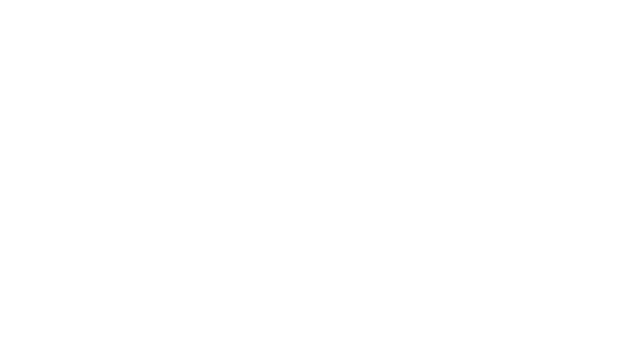
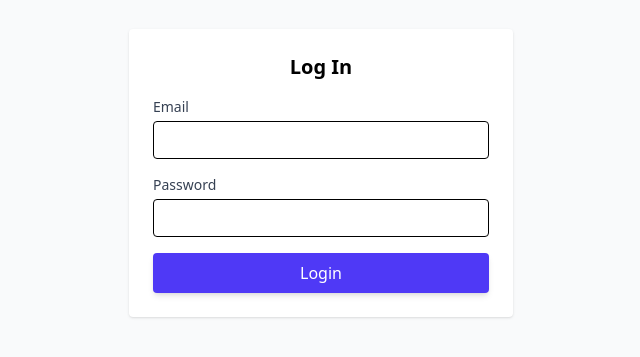
Before and after one commit to YashiGarg016/bots-warehouse, a React (Vite) app in the folder warehouse-robot-dashboard/: page /login in a window 1280 px wide. Before the commit this address had no page. Shown: the part 227-584 px from the top of the page, without its empty margins (319-959 px from the left). Built offline with nearby package versions, Linux system fonts and the light colour scheme.

Commit message:
added auth with globalStorage

```diff
--- a/warehouse-robot-dashboard/src/App.jsx
+++ b/warehouse-robot-dashboard/src/App.jsx
@@ -1,4 +1,4 @@
-import { BrowserRouter, Routes, Route } from 'react-router-dom'
+import { BrowserRouter, Routes, Route, Router } from 'react-router-dom'
 import Dashboard from './pages/Dashboard'
 import Login from './pages/Login'
 import Navbar from './components/Navbar';
@@ -11,11 +11,15 @@ import { useDispatch } from 'react-redux';
 import { use, useEffect } from 'react';
 import { useSelector } from 'react-redux';
 import { setQueue } from './store/tasksSlice';
+import Signup from './pages/Signup';
+import { Navigate } from 'react-router-dom';
 
 
 function App() {
   const dispatch = useDispatch();
   const queue = useSelector((state) => state.tasks.queue);
+
+  const isAuthenticated = useSelector((state) => state.auth.isAuthenticated);
 
   useEffect(() => {
     if(queue.length === 0) return;
@@ -29,20 +33,30 @@ function App() {
   }, [queue, dispatch]);
 
   return (
-    <>
-    {/* <Navbar /> */}
     <BrowserRouter>
       <Routes>
-      <Route path="/" element={<Login />}/>
+        {!isAuthenticated ? (
+          <>
+            <Route path='/login' element={<Login />}/>
+            <Route path='/signup' element={<Signup />}/>
+            <Route path='*' element={<Navigate to='/signup' replace />}/>
+          </>
+        ) : (
+          <>
+            <Route path='/login' element={<Login />} />
+            <Route path='/signup' element={<Signup />} />
+            <Route path='/login' element={<Login />} />
             <Route path="/dashboard" element={<Dashboard />}/>
             <Route path="/bots" element={<BotStatus />}/>
             <Route path="/task-allocation" element={<TaskAllocation />}/>
             <Route path="/task-queue" element={<TaskQueue />}/>
             <Route path="/analytics" element={<Analytics />}/>
             <Route path="/map" element={<Map/>}/>
+          </>
+        )}
+      </Routes>
+    </BrowserRouter>
 
-    </Routes>
-    </BrowserRouter></>
   );
 }
 
--- a/warehouse-robot-dashboard/src/pages/Login.jsx
+++ b/warehouse-robot-dashboard/src/pages/Login.jsx
@@ -1,14 +1,17 @@
+import { useState } from "react";
+import { useDispatch } from "react-redux";
+import { login } from "../store/authSlice";
 import { useNavigate } from "react-router-dom";
 
 export default function Login() {
-    const navigate = useNavigate();
+    const dispatch = useDispatch();
+    const [email, setEmail] = useState("");
+    const [password, setPassword] = useState("");
 
     const handleSubmit = (e) => {
         e.preventDefault();
-
-        //add validation later
-
-        navigate("/dashboard");
+        if(!email || !password) return;
+        dispatch(login({ email }));
     };
 
     return (
@@ -18,20 +21,29 @@ export default function Login() {
             className="bg-white p-6 rounded shadow w-full max-w-sm space-y-4"
             >
 
-            <h1 className="text-xl font-semibold text-center"> Login </h1>
-            <input
-                className="w-full border p-2 rounded"
-                placeholder="Email"
-            />
+            <h1 className="text-xl font-semibold text-center"> Log In </h1>
+            <div>
+                <label className="block text-sm font-medium text-gray-700">Email</label>
+                <input
+                    type="email"
+                    className="mt-1 w-full border rounded px-3 py-2 text-sm"
+                    value={email}
+                    onChange={(e) => setEmail(e.target.value)}
+                    required/>
+            </div>
 
-            <input
-                type="password"
-                className="w-full border p-2 rounded"
-                placeholder="Password"
-            />
+            <div>
+                <label className="block text-sm font-medium text-gray-700">Password</label>
+                <input
+                    type="password"
+                    className="mt-1 w-full border rounded px-3 py-2 text-sm"
+                    value={password}
+                    onChange={(e) => setPassword(e.target.value)}
+                    required/>
+            </div>
             <button
                 type="submit"
-                className="w-full bg-blue-600 hover:bg-blue-700 text white font-medium py-2 rounded shadow-md"
+                className="w-full bg-indigo-600 text-white hover:bg-indigo-700 text white font-medium py-2 rounded shadow-md"
             >
                 Login
             </button>
--- /dev/null
+++ b/warehouse-robot-dashboard/src/pages/Signup.jsx
@@ -0,0 +1,57 @@
+import React, { useState } from 'react'
+import { useDispatch } from 'react-redux'
+import { signup } from '../store/authSlice';
+
+export default function Signup() {
+
+    const dispatch = useDispatch();
+    const [email, setEmail] = useState("");
+    const [password, setPassword] = useState("");
+
+    const handleSubmit = (e) => {
+        e.preventDefault();
+        if(!email || password.length < 8) return;
+        dispatch(signup({ email })); //auto login after signup
+    };
+
+  return (
+    <div className='min-h-screen flex items-center justify-center bg-slate-50'>
+        <form onSubmit={handleSubmit}
+        className='bg-white border rounded p-6 shadow-sm w-full max-w-sm space-y-4'>
+            <h1 className='text-xl font-semibold text-center'>Sign Up</h1>
+
+            <div>
+                <label className='block text-sm font-medium text-gray-700'>Email</label>
+                <input
+                    type="email"
+                    className='mt-1 w-full border rounded px-3 py-2 text-sm'
+                    value={email}
+                    onChange={(e) => setEmail(e.target.value)}
+                    required
+                />
+            </div>
+
+            <div>
+                <label className='block text-sm font-medium text-gray-700'>
+                    Password (min 8 chars)
+                </label>
+                <input
+                    type="password"
+                    className='mt-1 w-full border rounded px-3 py-2 text-sm'
+                    value={password}
+                    onChange={(e) => setPassword(e.target.value)}
+                    required
+                    minLength={8}
+                />
+            </div>
+
+            <button
+                type='submit'
+                className='w-ful bg-indigo-600 text-white rounded py-2 text-sm font-medium hover:bg-indigo-700'>
+                Create account
+            </button>
+
+        </form>
+    </div>
+  );
+}
--- /dev/null
+++ b/warehouse-robot-dashboard/src/store/authSlice.js
@@ -0,0 +1,28 @@
+import { createSlice } from "@reduxjs/toolkit";
+
+const initialState = {
+    isAuthenticated: false,
+    user: null,
+};
+
+const authSlice = createSlice({
+    name: "auth",
+    initialState,
+    reducers: {
+        signup(state, action) {
+            state.isAuthenticated = true;
+            state.user = { email: action.payload.email };
+        },
+        login(state, action) {
+            state.isAuthenticated = true;
+            state.user = { email: action.payload.email };
+        },
+        logout(state) {
+            state.isAuthenticated = false;
+            state.user = null;
+        },
+    },
+});
+
+export const { signup, login, logout } =  authSlice.actions;
+export default authSlice.reducer;
--- a/warehouse-robot-dashboard/src/store/index.js
+++ b/warehouse-robot-dashboard/src/store/index.js
@@ -1,11 +1,13 @@
 import { configureStore } from '@reduxjs/toolkit';
 import botsReducer from './botsSlice';
 import tasksReducer from './tasksSlice';
+import authReducer from './authSlice';
 
 
 export const store = configureStore({
   reducer: {
     bots: botsReducer,
     tasks: tasksReducer,
+    auth: authReducer,
   },
 });
```
Lines whose indentation alone changed are shown as unchanged.
